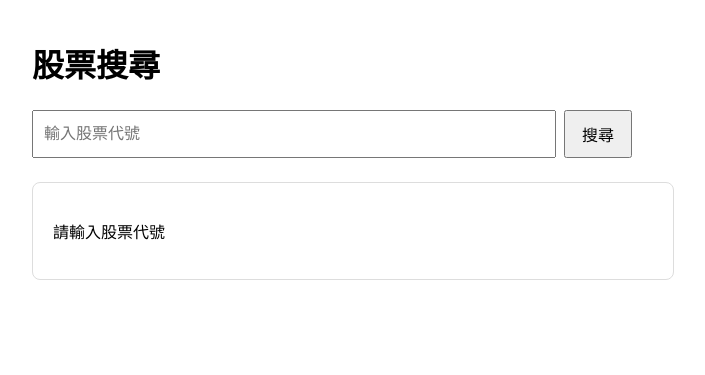
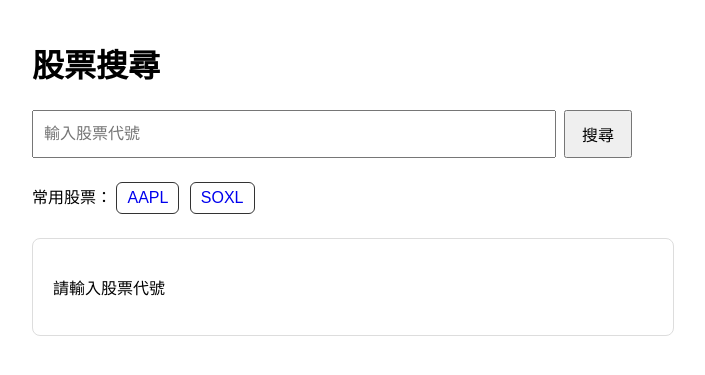
Before and after one commit to winillnwang/US-Stock-Intelligence-Platform, a Django app: page /stocks/search/ in a window 1280 px wide. Shown: the top 375 px of the page, without its empty margins (158-863 px from the left). Run offline with Django 5.2, Linux system fonts and the light colour scheme.

Commit message:
feat: add quick stock links to search page

```diff
--- a/backend/stocks/static/stocks/css/stock_search.css
+++ b/backend/stocks/static/stocks/css/stock_search.css
@@ -55,3 +55,11 @@ button {
         grid-template-columns: 1fr;
     }
 }
+.quick-stock-link {
+    display: inline-block;
+    padding: 6px 10px;
+    margin-right: 6px;
+    border: 1px solid #333;
+    border-radius: 6px;
+    text-decoration: none;
+}
--- a/backend/stocks/templates/stocks/stock_search.html
+++ b/backend/stocks/templates/stocks/stock_search.html
@@ -19,6 +19,11 @@
         >
         <button type="submit">搜尋</button>
     </form>
+    <p>
+        常用股票：
+        <a href="?symbol=AAPL" class="quick-stock-link">AAPL</a>
+        <a href="?symbol=SOXL" class="quick-stock-link">SOXL</a>
+    </p>
     <div class="result-card">
     {% if not symbol %}
         <p>請輸入股票代號</p>
```
